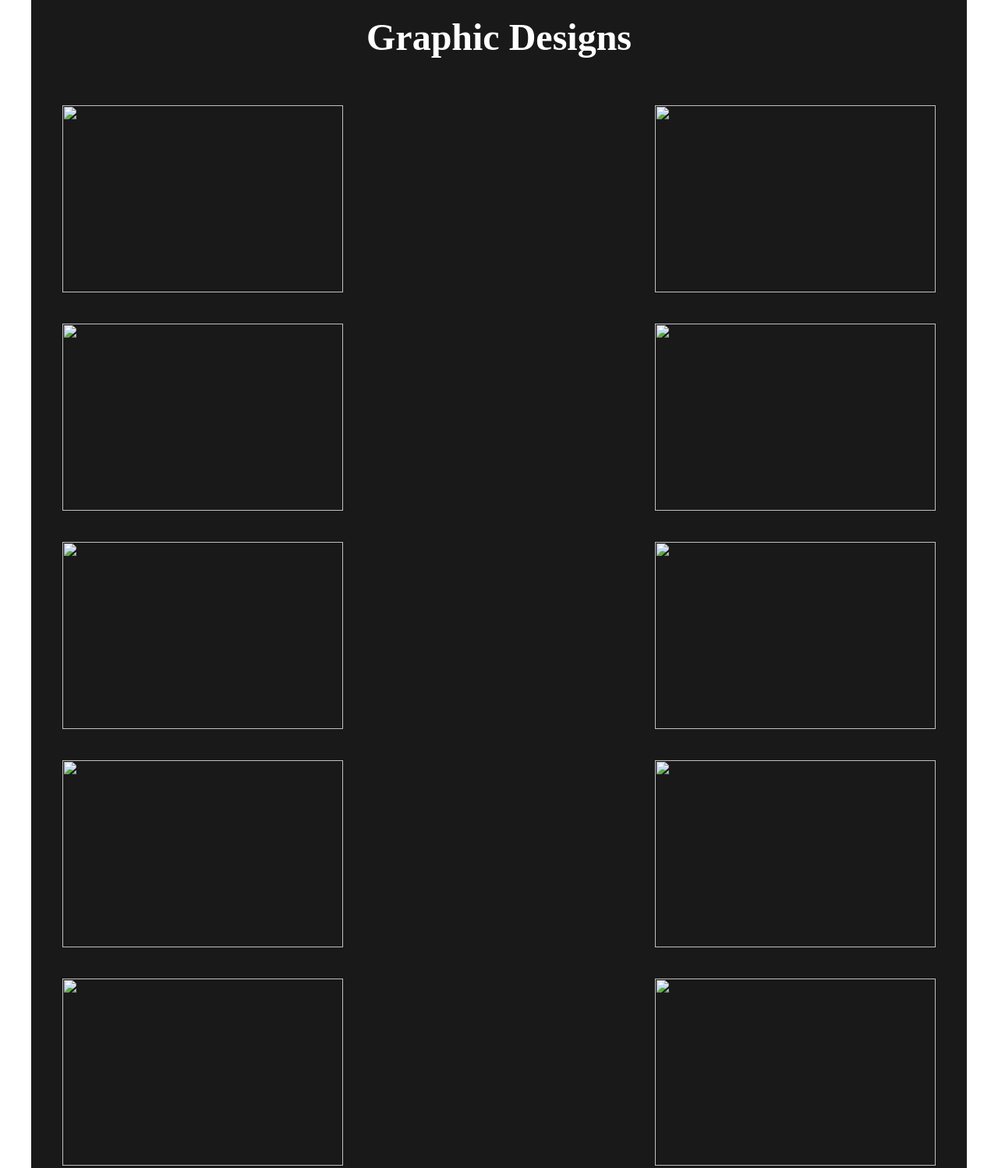
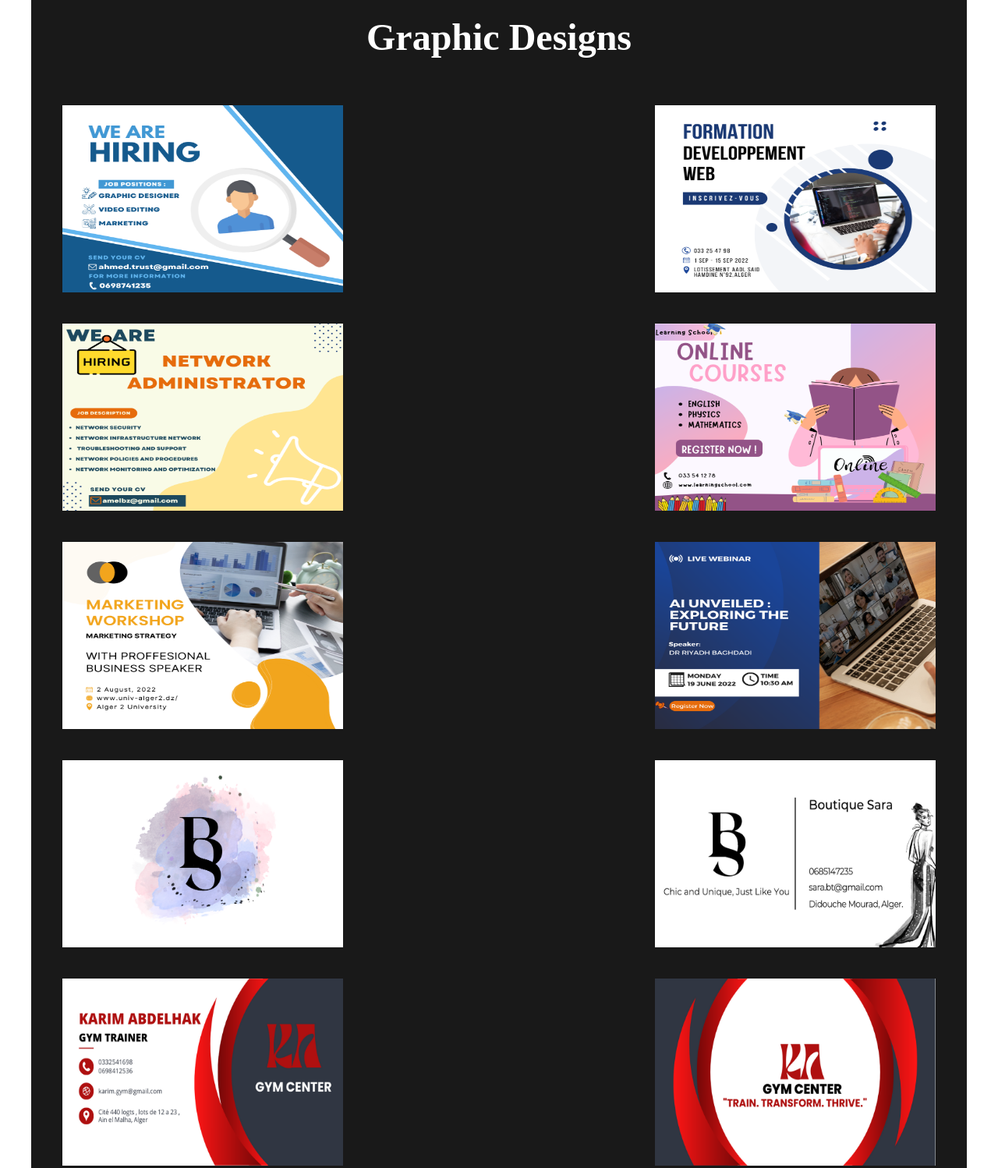
Before and after one commit to ilhembz/My_Portfolio, a plain HTML site: page index.html in a window 1280 px wide. Shown: the part 4760-6258 px from the top of the page at 78% size. Drawn offline with Linux system fonts and the light colour scheme.

Commit message:
Update index.html

```diff
--- a/index.html
+++ b/index.html
@@ -121,18 +121,18 @@
   <section id="project">
       <h1 class="heading">Graphic Designs</h1>
       <div class="gallery gal">
-         <img src="gd1.png" alt="">
-         <img src="b.png" alt="">
-         <img src="c.png" alt="">
-         <img src="d.png" alt="">
-         <img src="e.png" alt="">
-         <img src="f.png" alt="">
-         <img src="g.png" alt="">
-         <img src="h.png" alt="">
-         <img src="i.png" alt="">
-         <img src="j.png" alt="">
-         <img src="k.png" alt="">
-         <img src="l.png" alt="">
+         <img src="img\gd1.png" alt="">
+         <img src="img\b.png" alt="">
+         <img src="img\c.png" alt="">
+         <img src="img\d.png" alt="">
+         <img src="img\e.png" alt="">
+         <img src="img\f.png" alt="">
+         <img src="img\g.png" alt="">
+         <img src="img\h.png" alt="">
+         <img src="img\i.png" alt="">
+         <img src="img\j.png" alt="">
+         <img src="img\k.png" alt="">
+         <img src="img\l.png" alt="">
       </div>
   </section>
 </div>
```
